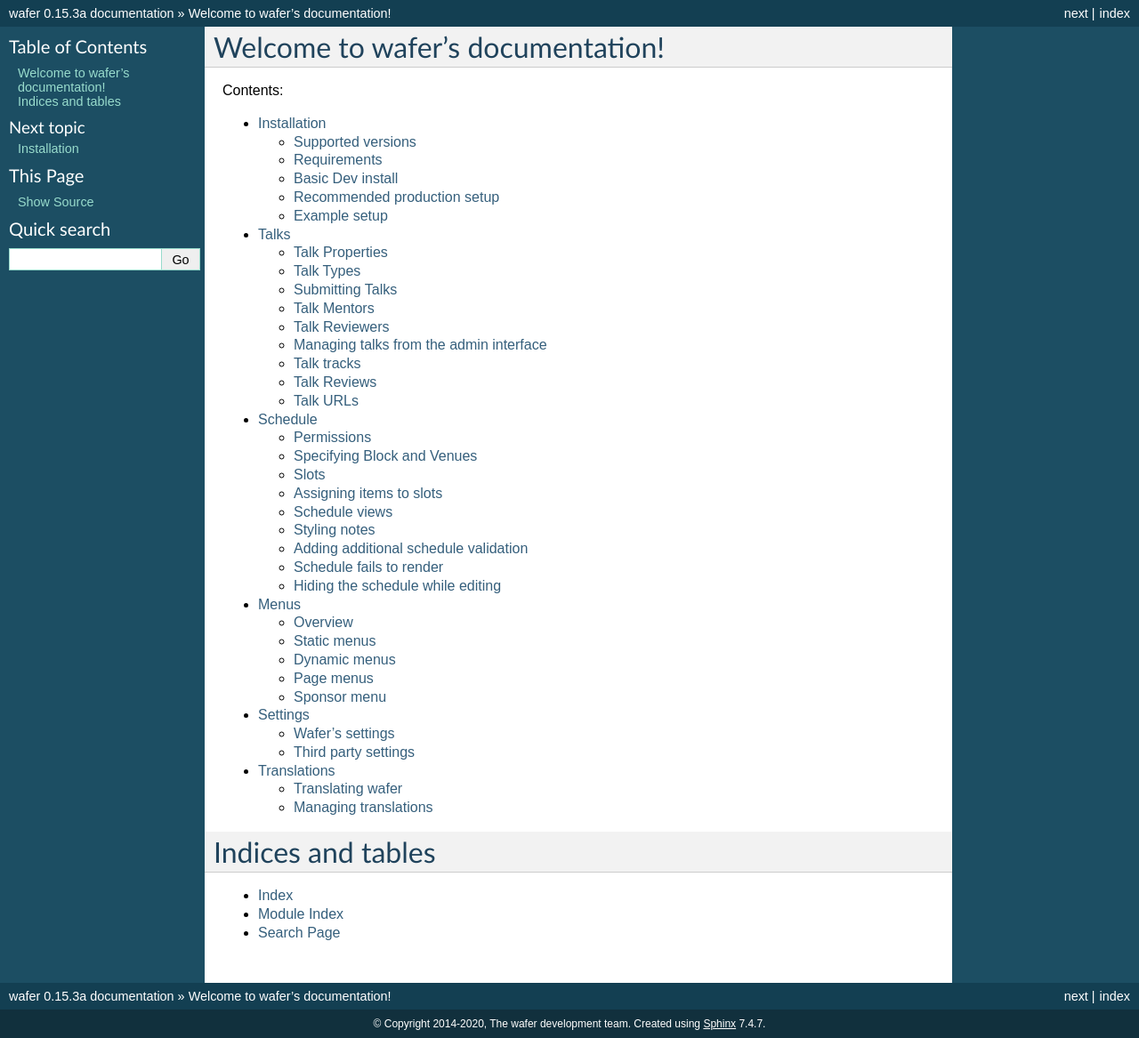
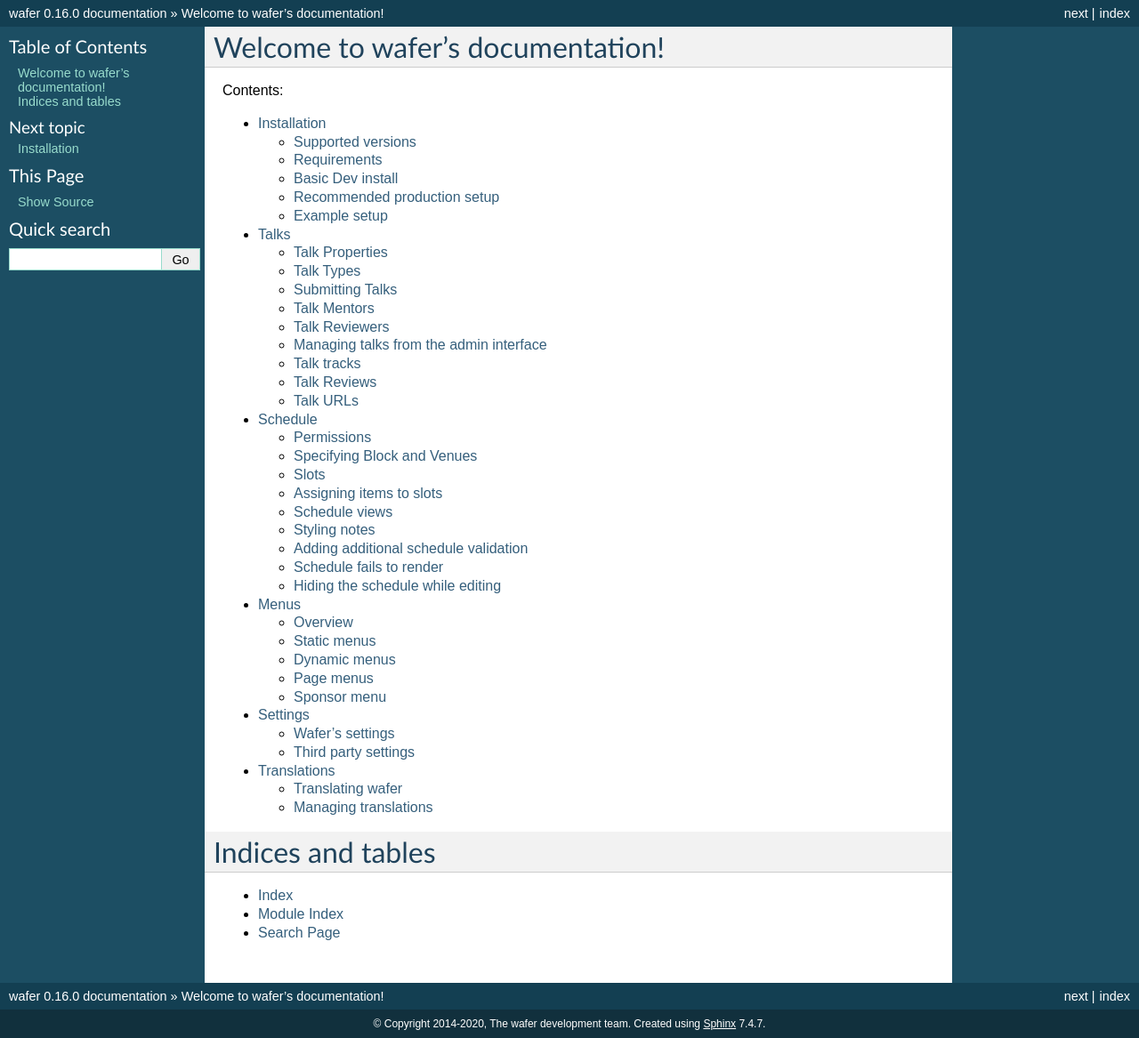
Before and after one commit to CTPUG/wafer, a Sphinx documentation site: the page built from docs/index.rst, in a window 1280 px wide. Shown: the whole page at 89% size. Built offline with Sphinx 7.4.7, drawn with Linux system fonts in a browser that asks for light colours; pages that are not in the unit, such as notebooks, are missing from menus.

Commit message:
Release 0.16.0

```diff
--- a/docs/conf.py
+++ b/docs/conf.py
@@ -48,9 +48,9 @@
 # built documents.
 #
 # The short X.Y version.
-version = '0.15'
+version = '0.16'
 # The full version, including alpha/beta/rc tags.
-release = '0.15.3a'
+release = '0.16.0'
 
 # The language for content autogenerated by Sphinx. Refer to documentation
 # for a list of supported languages.
--- a/setup.py
+++ b/setup.py
@@ -44,7 +44,7 @@
 
 setup(
     name="wafer",
-    version="0.15.3a",
+    version="0.16.0",
     url='http://github.com/CTPUG/wafer',
     license='ISC',
     description="A wafer-thin Django library for running small conferences.",
--- a/wafer/__init__.py
+++ b/wafer/__init__.py
@@ -1,3 +1,3 @@
 """Wafer, a light-weight conference management library for Django."""
 
-__version__ = "0.15.3a"
+__version__ = "0.16.0"
```
